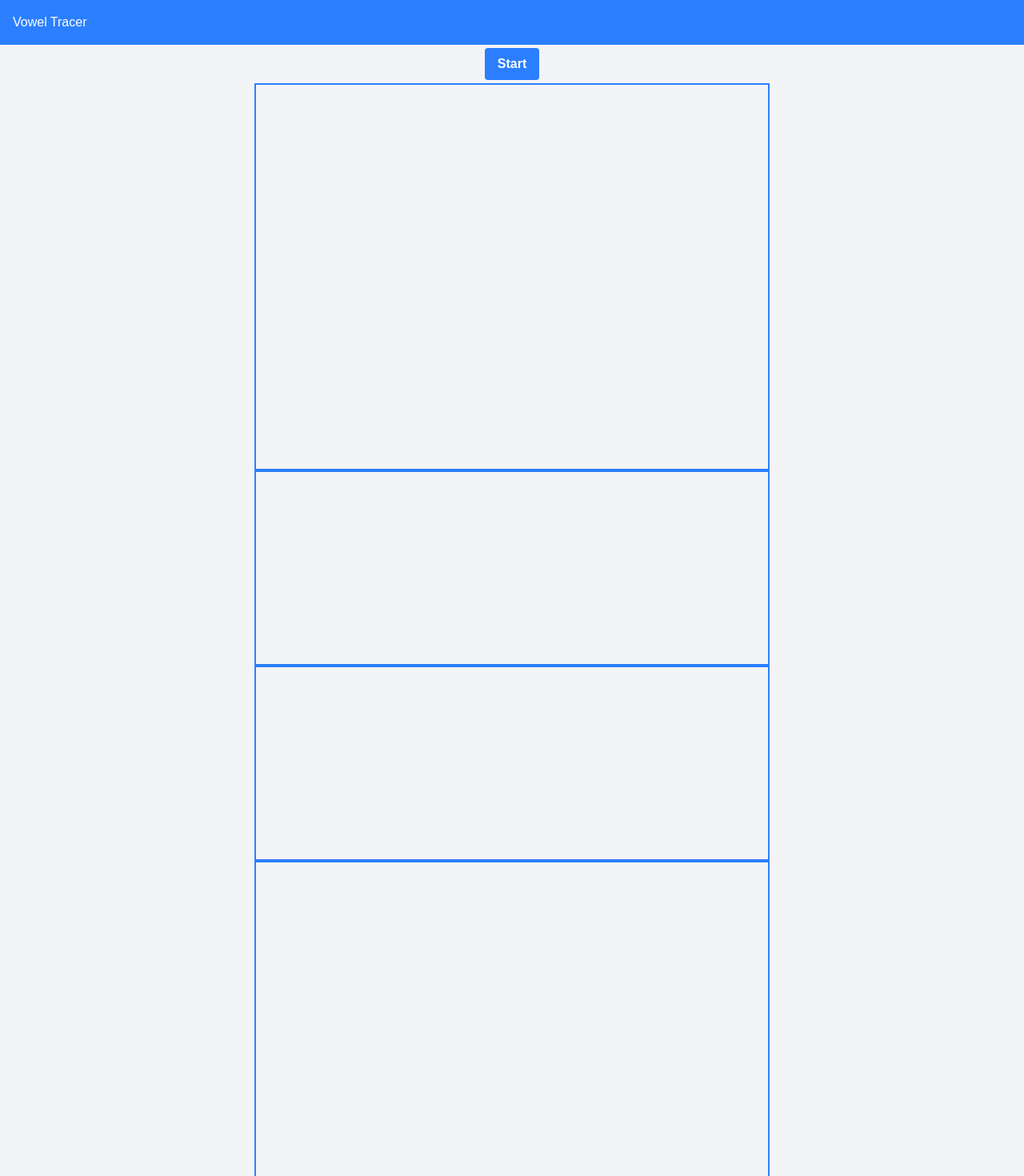
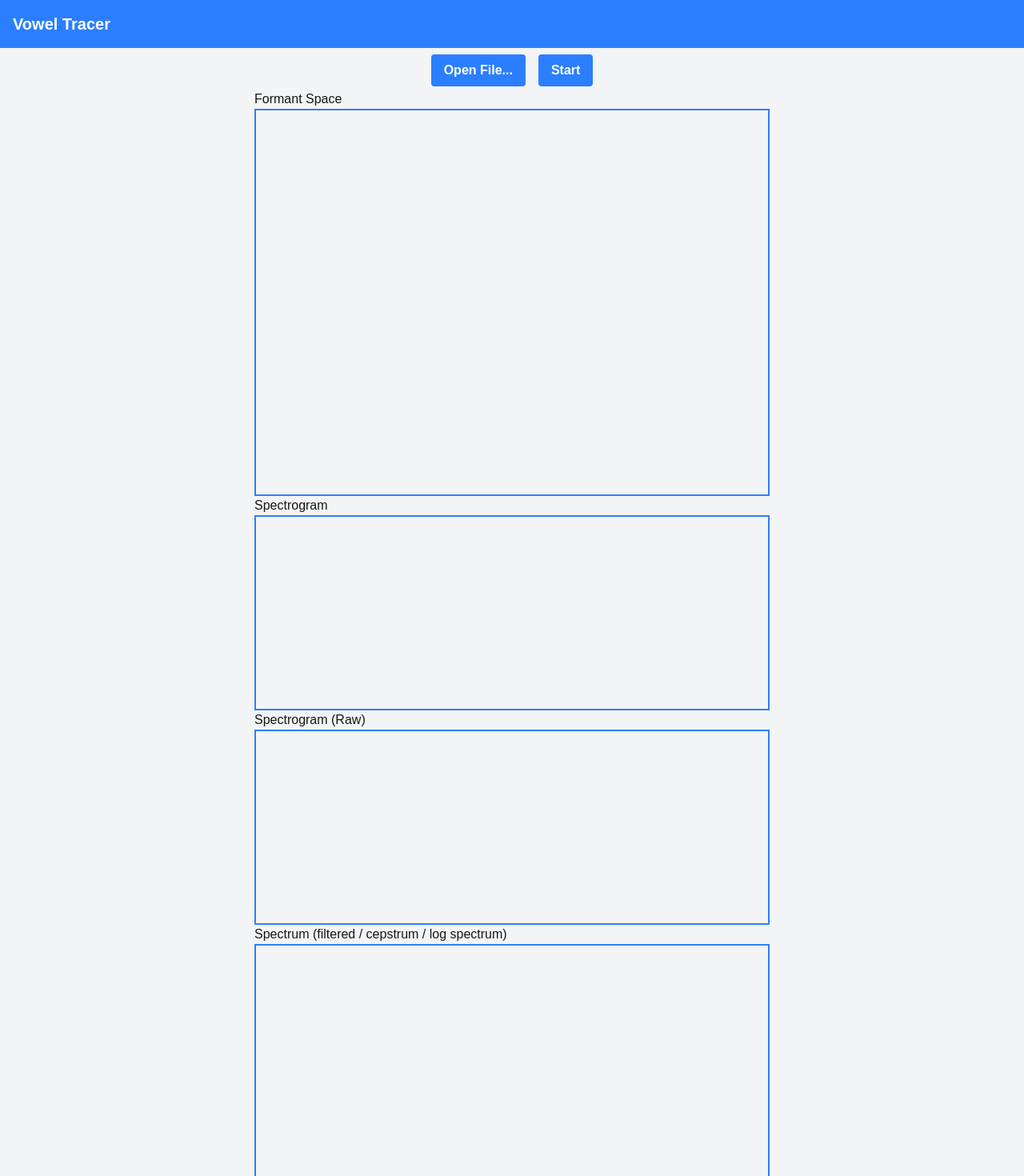
Before and after one commit to chom-kwoy/FormantTracer, a Next.js app: page / in a window 1280 px wide. Shown: the top 1470 px of the page at 80% size. Built offline with nearby package versions, Linux system fonts and the light colour scheme.

Commit message:
adjust parameters

```diff
--- a/app/FormantTracer.tsx
+++ b/app/FormantTracer.tsx
@@ -30,10 +30,13 @@ export default function FormantTracer() {
 
   return (
     <div className="bg-gray-100">
-      <header className="flex items-center justify-between p-4 bg-blue-500 text-white mb-1">
-        <h1>Vowel Tracer</h1>
+      <header className="flex items-center justify-between p-4 bg-blue-500 text-white mb-2">
+        <h1 className="text-xl font-bold">Vowel Tracer</h1>
       </header>
       <div className="flex justify-center items-center space-x-4 m-1">
+        <button className="bg-blue-500 hover:bg-blue-700 text-white font-bold py-2 px-4 rounded">
+          Open File...
+        </button>
         <button
           id="startBtn"
           className="bg-blue-500 hover:bg-blue-700 text-white font-bold py-2 px-4 rounded"
@@ -43,30 +46,42 @@ export default function FormantTracer() {
         </button>
       </div>
       <div className="flex flex-col items-center">
+        <div>
+          <span>Formant Space</span>
           <canvas
             id="vowelspace"
             width="640"
             height="480"
             className="border-blue-500 border-2"
           />
+        </div>
+        <div>
+          <span>Spectrogram</span>
+          <canvas
+            id="spectrogram2"
+            width="640"
+            height="240"
+            className="border-blue-500 border-2"
+          />
+        </div>
+        <div>
+          <span>Spectrogram (Raw)</span>
           <canvas
             id="spectrogram"
             width="640"
             height="240"
             className="border-blue-500 border-2"
           />
-        <canvas
-          id="spectrogram2"
-          width="640"
-          height="240"
-          className="border-blue-500 border-2"
-        />
+        </div>
+        <div>
+          <span>Spectrum (filtered / cepstrum / log spectrum)</span>
           <canvas
             id="spectrum"
             width="640"
             height="480"
             className="border-blue-500 border-2"
           />
+        </div>
       </div>
     </div>
   );
@@ -167,7 +182,7 @@ class FormantApp {
     const vowelSpace = new FormantGrid(
       vowelCanvas,
       200, // f1Min
-      900, // f1Max
+      1100, // f1Max
       500, // f2Min
       2500, // f2Max
       Math.log, // f1 scale
@@ -238,7 +253,13 @@ class FormantApp {
         // console.log("filtered", filteredFormants);
 
         vowelSpace.draw(filteredFormants, newAvgAmpls[i], elapsed);
-        spectrum.draw(freqData, maxF0, origFormants, logNoiseFloor, sampleRate);
+        spectrum.draw(
+          freqData,
+          maxF0,
+          filteredFormants,
+          logNoiseFloor,
+          sampleRate,
+        );
       }
 
       spectrogram.draw(
--- a/app/constants.js
+++ b/app/constants.js
@@ -8,5 +8,5 @@ export const elemsPerWindow = formantElemsPerWindow + freqBinSize;
 export const interval = 32;
 export const formantFloor = 150;
 export const formantCeiling = 5500;
-export const lpcNumPoles = 10;
-export const bandwidthThreshold = 400;
+export const lpcNumPoles = 11;
+export const bandwidthThreshold = 1000;
```
Also changed, not shown: app/lib/formant_grid.mjs, app/lib/spectrum.mjs. Lines whose indentation alone changed are shown as unchanged.
